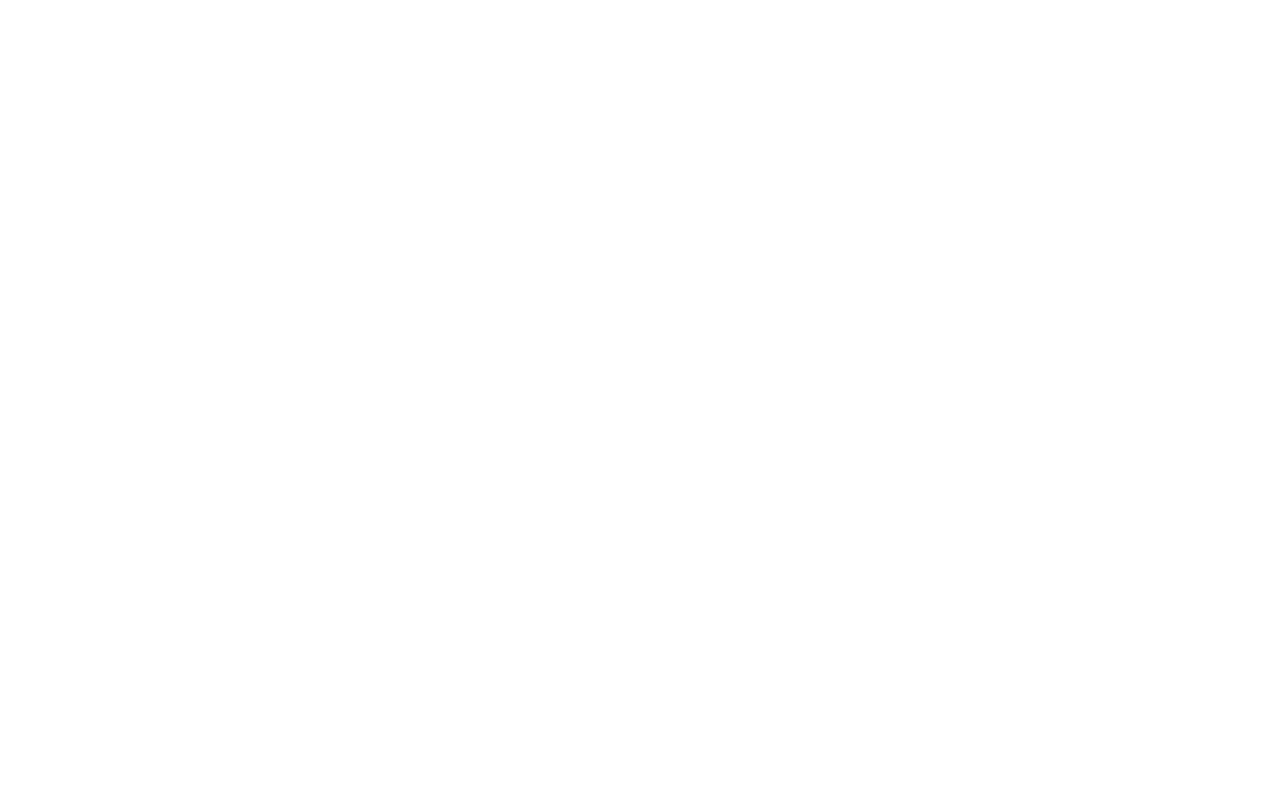
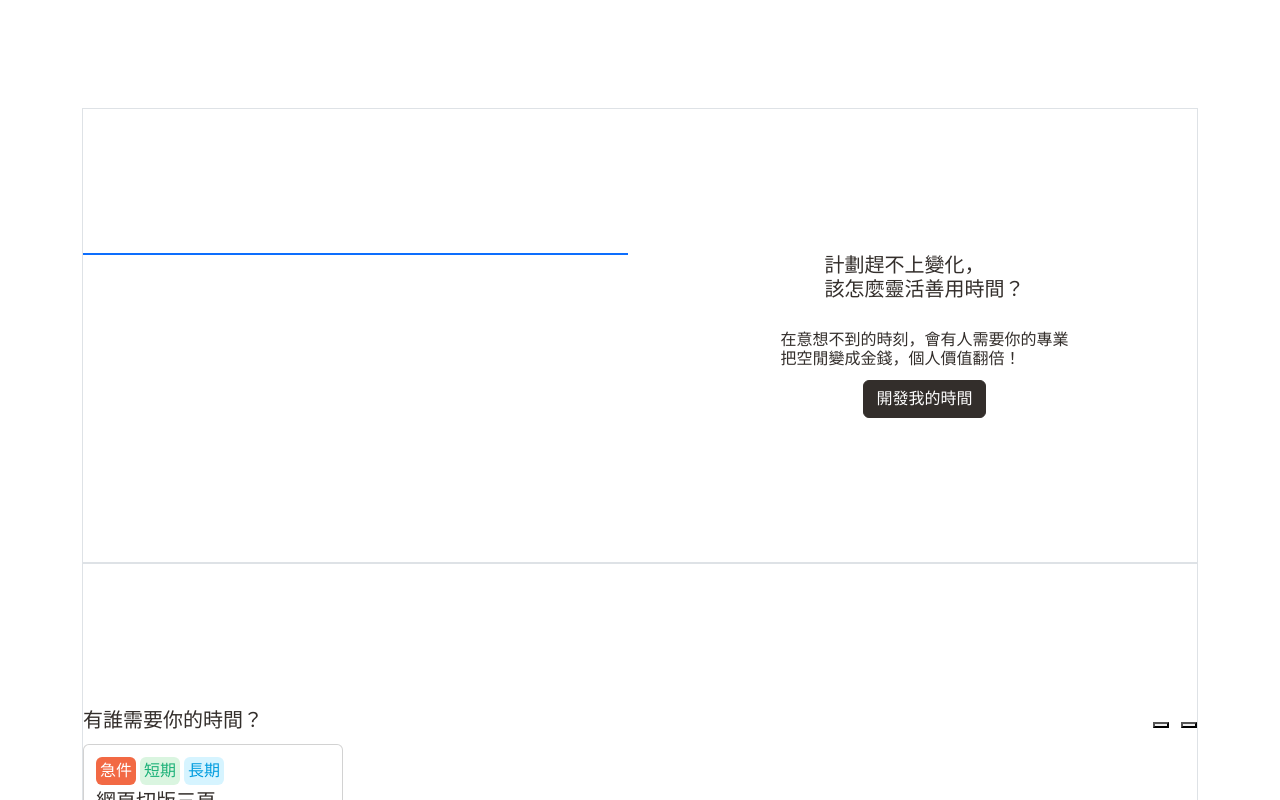
Before and after one commit to wateruby8/service-or-salary, a React (Vite) app: page / in a window 1280 px wide. Shown: the top 800 px of the page. Built offline with nearby package versions, Linux system fonts and the light colour scheme.

Commit message:
合併 header 元件

```diff
--- a/src/App.jsx
+++ b/src/App.jsx
@@ -1,18 +1,17 @@
 import { useState } from "react";
 
 import Header from "./components/Header";
+import Home from "./pages/Home";
 import { Outlet, NavLink } from "react-router-dom";
-import Footer from "./components/Footer";
 
 function App() {
   return (
     <>
       <Header />
       <div className="container">
-        {/* 網頁主要區塊 */}
+        <Home />
         {/* <Outlet /> */}
       </div>
-      {/* <Footer /> */}
     </>
   );
 }
```
